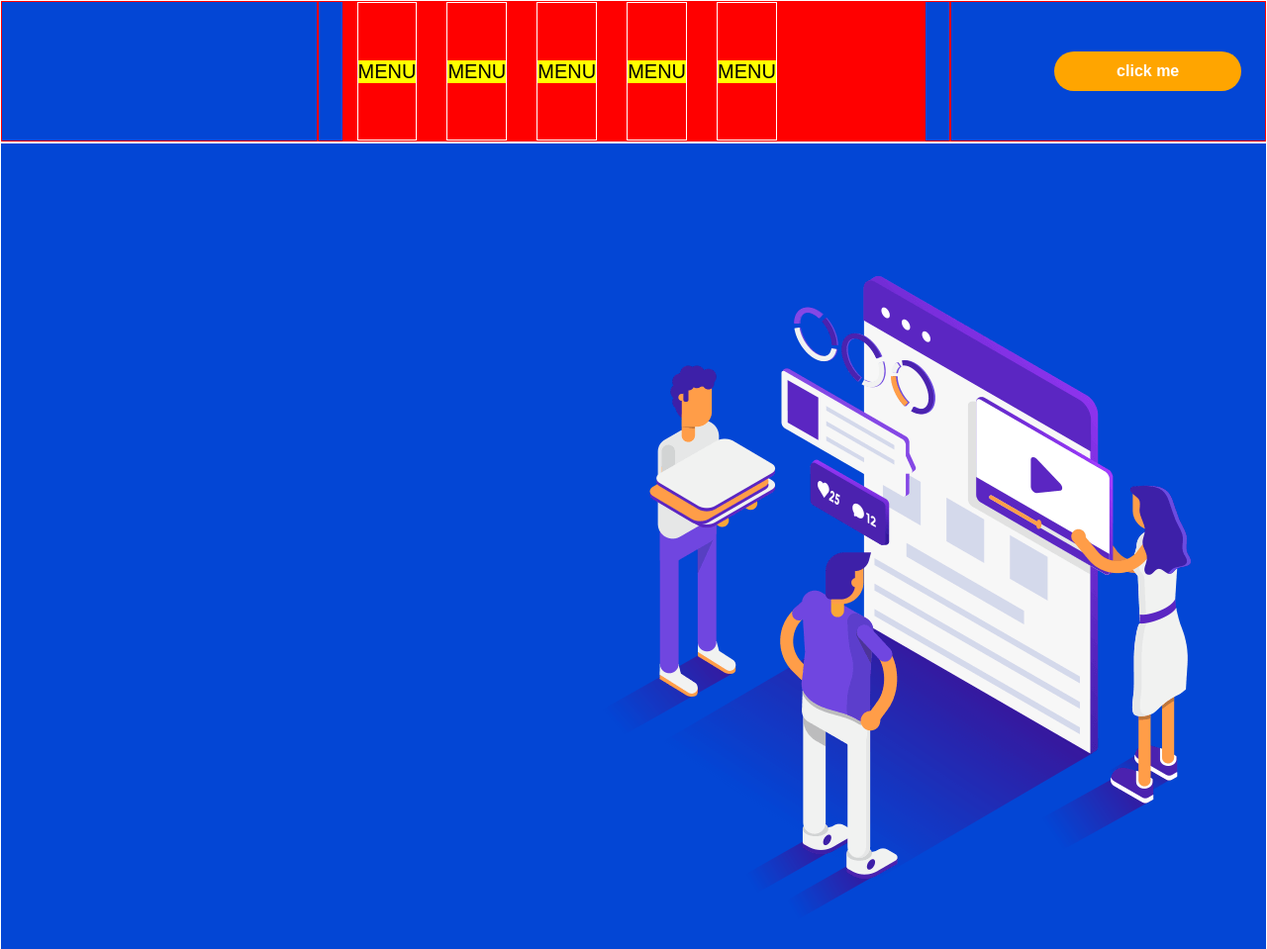
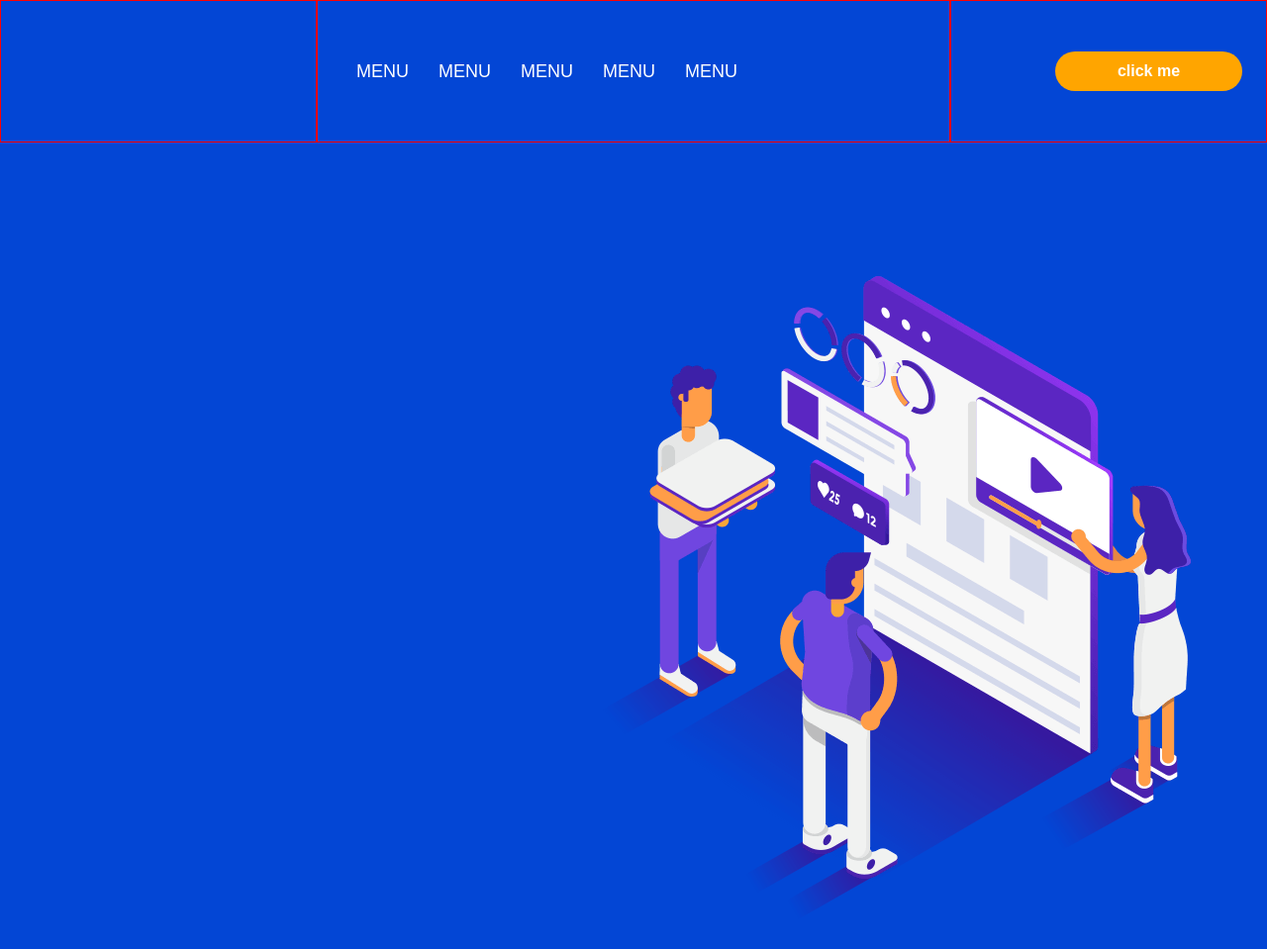
Before and after one commit to RasoulMadani/regenerate-avada-seo-html-template-with-HTML-and-SCSS, a plain HTML site: page index.html in a window 1280 px wide. Shown: the whole page at 99% size. Drawn offline with Linux system fonts and the light colour scheme.

Commit message:
درست کردن منوی اصلی

```diff
--- a/assets/stylesheet/master.scss
+++ b/assets/stylesheet/master.scss
@@ -6,7 +6,7 @@
     background-repeat: no-repeat;
     background-position: 90% 90%;
     >*{
-        border: 1px solid white;
+        // border: 1px solid white;
         width: 100%;
     }
     >header{
@@ -25,17 +25,21 @@
             >ul{
                 width: 100%;
                 height: 100%;
-                background-color: red;
+                // background-color: red;
                 >li{
                     height: 100%;
-                    border: 1px solid white;
+                    // border: 1px solid white;
                     margin: 0 15px;
                     display: flex;
                     align-items: center;
                     >a{
-                        background-color:yellow;
-                        font-size: 20px;
+                        // background-color:yellow;
+                        font-size: 18px;
                         text-transform: uppercase;
+                        color: white;
+                        &:hover{
+                            color: orange;
+                        }
                     }
                 }
             }
```
Also changed, not shown: assets/stylesheet/master.css, documents/Screenshot 1402-05-03 at 09.33.24.png (added), 2 other files.
